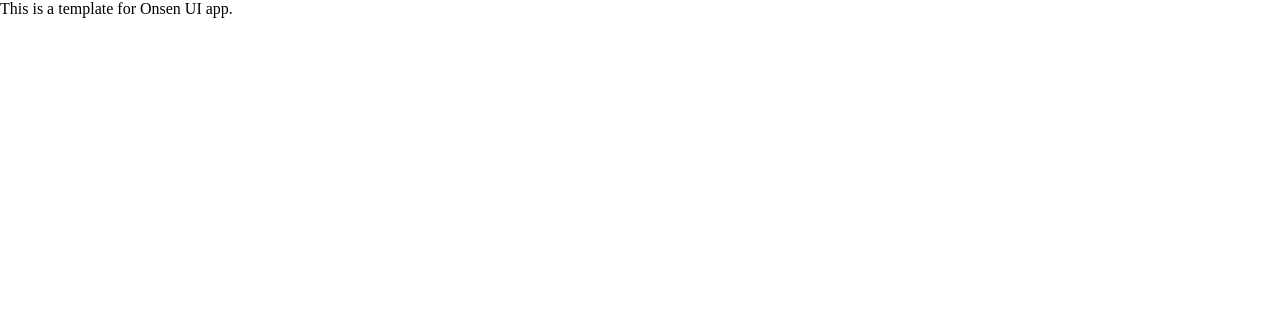
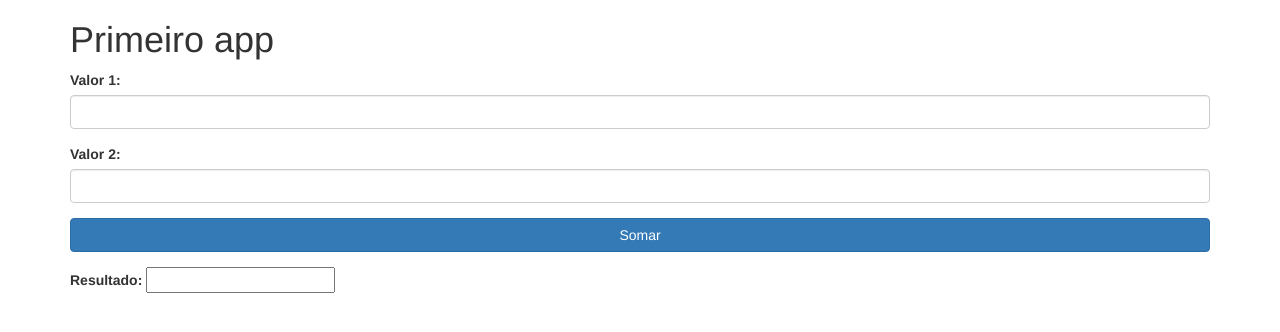
Before and after one commit to JoaoPedroDosSantos/Project-Scarlett, a website: page www/index.html in a window 1280 px wide. Drawn offline with Linux system fonts and the light colour scheme.

Commit message:
inserindo layout base

```diff
--- a/www/index.html
+++ b/www/index.html
@@ -5,25 +5,57 @@
   <meta name="viewport" content="width=device-width, initial-scale=1, maximum-scale=1, user-scalable=no, viewport-fit=cover">
   <meta http-equiv="Content-Security-Policy" content="default-src * data: gap: https://ssl.gstatic.com; style-src * 'unsafe-inline'; script-src * 'unsafe-inline' 'unsafe-eval'">
   <script src="components/loader.js"></script>
-  <script src="lib/onsenui/js/onsenui.min.js"></script>
+  <script src="components/jquery-3.4.1.min.js"></script>
+  <script src="components/acao.js"></script>
 
   <link rel="stylesheet" href="components/loader.css">
-  <link rel="stylesheet" href="lib/onsenui/css/onsenui.css">
-  <link rel="stylesheet" href="lib/onsenui/css/onsen-css-components.css">
+  <link rel="stylesheet" href="css/bootstrap.min.css">
   <link rel="stylesheet" href="css/style.css">
 
-  <script>
-    ons.ready(function() {
-      console.log("Onsen UI is ready!");
-    });
 
-    if (ons.platform.isIPhoneX()) {
-      document.documentElement.setAttribute('onsflag-iphonex-portrait', '');
-      document.documentElement.setAttribute('onsflag-iphonex-landscape', '');
-    }
-  </script>
 </head>
 <body>
-  This is a template for Onsen UI app.
+  <div class="container">
+    <div class="row">
+      <div class="col-xs-12">
+        <h1>Primeiro app</h1>
+      </div>
+    </div>
+    <div class="row">
+      <div class="col-xs-12">
+        <div class="form-group">
+          <label for="">Valor 1:</label>
+          <input type="text" class="form-control" id="valor1">
+        </div>
+      </div>
+    </div>
+      <div class="row">
+      <div class="col-xs-12">
+        <div class="form-group">
+          <label for="">Valor 2:</label>
+          <input type="text" class="form-control" id="valor2">
+        </div>
+      </div>
+    </div>
+
+    <div class="row">
+      <div class="col-xs-12">
+        <div class="form-group">
+          <button class="btn btn-primary btn-block">Somar</button>
+        </div>
+      </div>
+    </div>
+
+    <div class="row">
+      <div class="col-xs-12">
+        <div class="form-group">
+          <label for="">Resultado:</label>
+          <input type="text" class="form-group" id="resultado" readonly>
+        </div>
+      </div>
+    </div>
+  </div>
+
+
 </body>
 </html>
```
